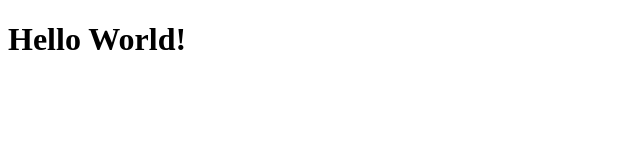
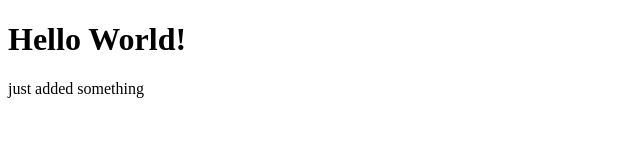
Before and after one commit to kamdjouduplex/first-demo1, a plain HTML site: page index.html in a window 1280 px wide. Shown: the whole page, without its empty margins (0-640 px from the left). Drawn offline with Linux system fonts and the light colour scheme.

Commit message:
my second commit

```diff
--- a/index.html
+++ b/index.html
@@ -5,5 +5,6 @@
 </head>
 <body>
 	<h1>Hello World!</h1>
+	<p>just added something</p>
 </body>
 </html>
```
